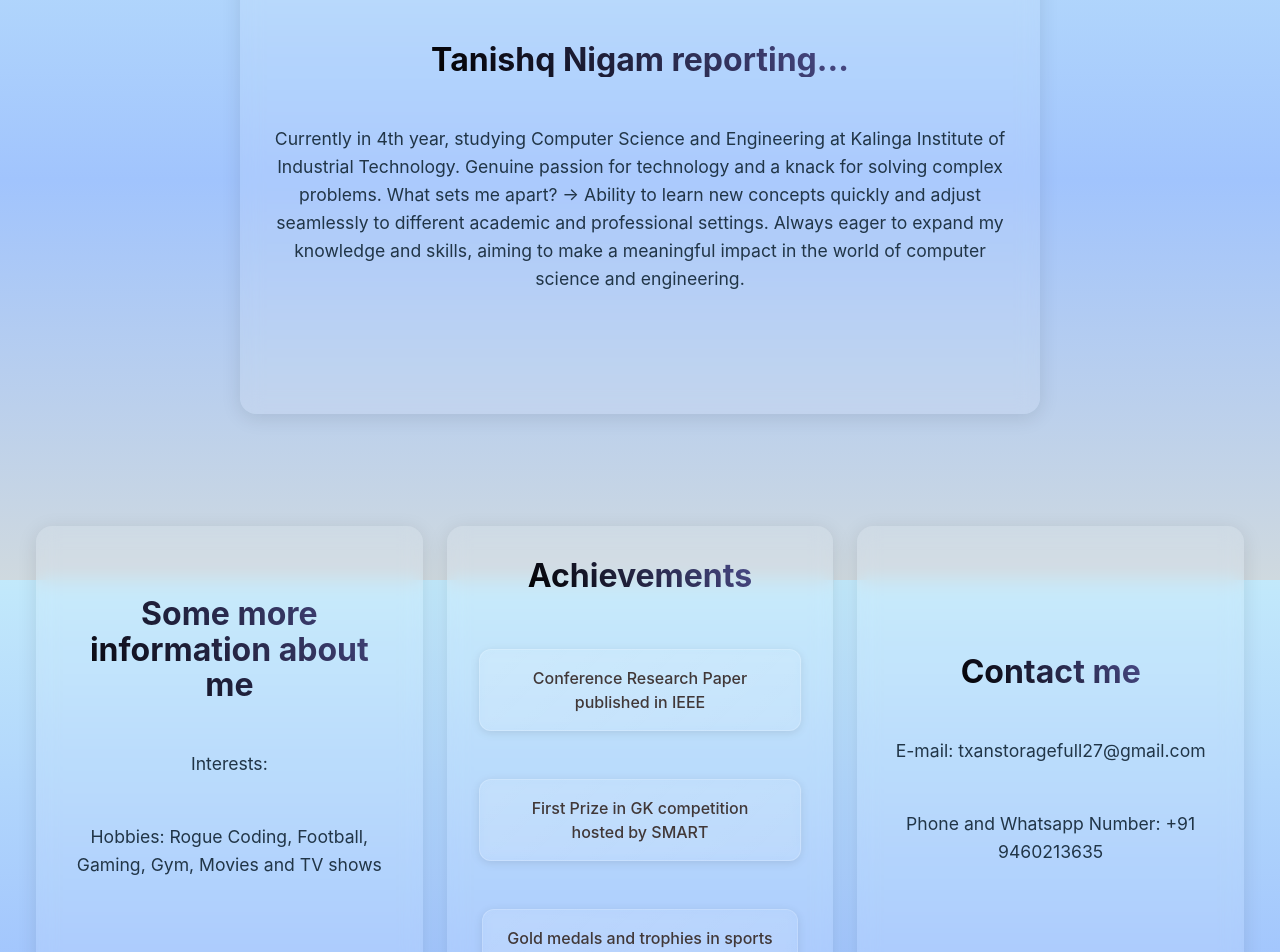
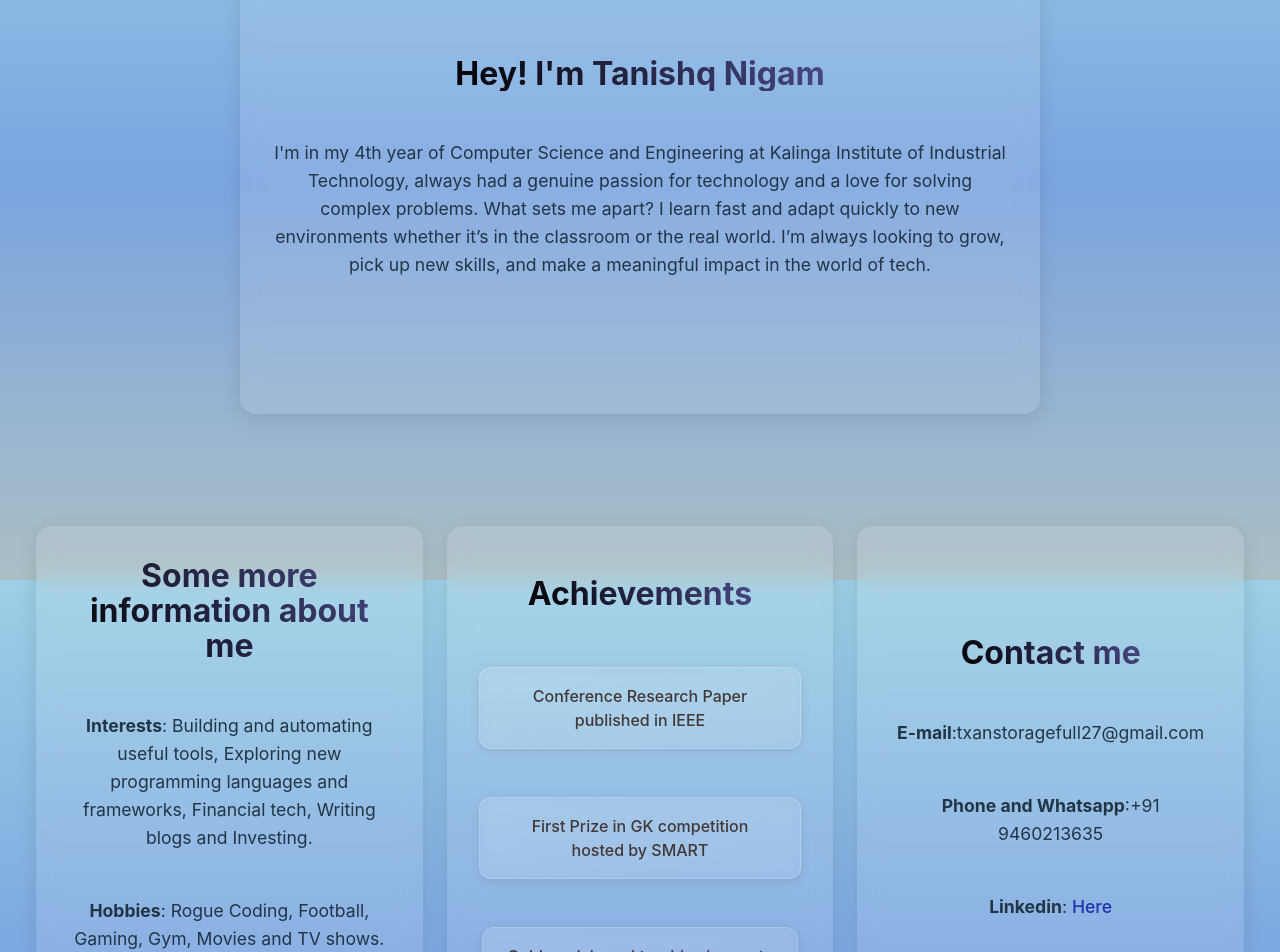
Before and after one commit to C1earNote/website, a React (Vite) app: page / in a window 1280 px wide. Shown: the part 220-1172 px from the top of the page. Built offline with nearby package versions, Linux system fonts and the light colour scheme.

Commit message:
Home and Global page changes

```diff
--- a/src/Pages/Home.jsx
+++ b/src/Pages/Home.jsx
@@ -5,15 +5,15 @@ function Home() {
         <>
         <div className="home-container">
             <div className="home-content">
-                <h1>Tanishq Nigam reporting...</h1>
-                <p>Currently in 4th year, studying Computer Science and Engineering at Kalinga Institute of Industrial Technology. Genuine passion for technology and a knack for solving complex problems. What sets me apart? {'->'} Ability to learn new concepts quickly and adjust seamlessly to different academic and professional settings. Always eager to expand my knowledge and skills, aiming to make a meaningful impact in the world of computer science and engineering.</p>
+                <h1>Hey! I'm Tanishq Nigam</h1>
+                <p>I'm in my 4th year of Computer Science and Engineering at Kalinga Institute of Industrial Technology, always had a genuine passion for technology and a love for solving complex problems. What sets me apart? I learn fast and adapt quickly to new environments whether it’s in the classroom or the real world. I’m always looking to grow, pick up new skills, and make a meaningful impact in the world of tech.</p>
             </div>
         </div>
         <div className="sec-cont">
         <div className="more-info">
             <h1>Some more information about me</h1>
-            <p>Interests: </p>
-            <p>Hobbies: Rogue Coding, Football, Gaming, Gym, Movies and TV shows</p>
+            <p><b>Interests</b>: Building and automating useful tools, Exploring new programming languages and frameworks, Financial tech, Writing blogs and Investing.</p>
+            <p><b>Hobbies</b>: Rogue Coding, Football, Gaming, Gym, Movies and TV shows.</p>
             <p></p>
         </div>
 
@@ -32,8 +32,9 @@ function Home() {
 
         <div className="contact-card">
             <h1>Contact me</h1>
-            <p>E-mail: txanstoragefull27@gmail.com</p>
-            <p>Phone and Whatsapp Number: +91 9460213635</p>
+            <p><b>E-mail</b>:txanstoragefull27@gmail.com</p>
+            <p><b>Phone and Whatsapp</b>:+91 9460213635</p>
+            <p><b>Linkedin</b>: <a href="https://www.linkedin.com/in/tanishq-nigam-27501023b/" target="_blank" rel="noopener noreferrer">Here</a></p>
         </div>
         </div>
         </>
--- a/src/css/Home.css
+++ b/src/css/Home.css
@@ -60,7 +60,8 @@
 .home-content p,
 .more-info p,
 .achievements p,
-.contact-card p {
+.contact-card p,
+.contact-card a {
   font-size: 1.1rem;
   line-height: 1.6;
   margin-bottom: 0.8rem;
--- a/src/index.css
+++ b/src/index.css
@@ -4,7 +4,7 @@
   font-weight: 400;
 
   color-scheme: light dark;
-  color: rgba(255, 255, 255, 0.87);
+  color: rgba(0, 0, 0, 0.87);
   background-color: #242424;
 
   font-synthesis: none;
@@ -28,7 +28,7 @@ body {
   width: 100%;
   min-height: 100vh;
   position: relative;
-  background: linear-gradient(180deg, #c2e9fb, #a1c4fd, #cfd9df);
+  background: linear-gradient(180deg, #9dcfe5, #7ba5e0, #abbfc5);
   background-size: 100% 300%;
   background-attachment: fixed;
   transition: background-position 0.2s ease-out;
@@ -43,7 +43,7 @@ body {
 
 a {
   font-weight: 500;
-  color: #dbeafe;
+  color: #1d32ab;
   text-decoration: inherit;
 }
 a:hover {
```
